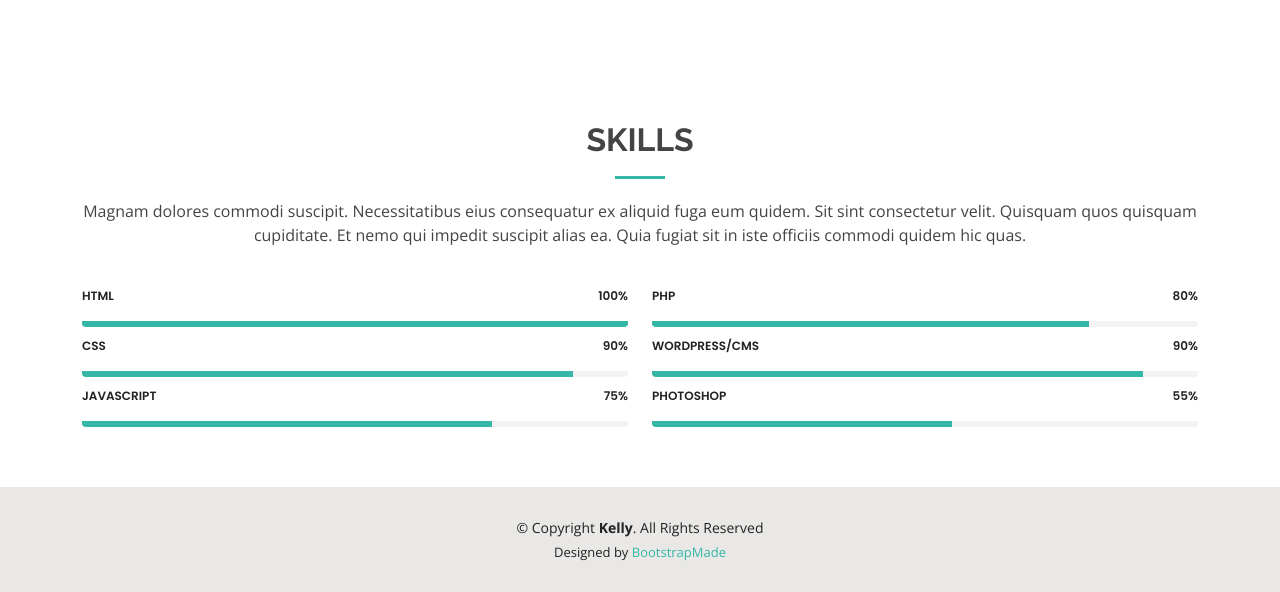
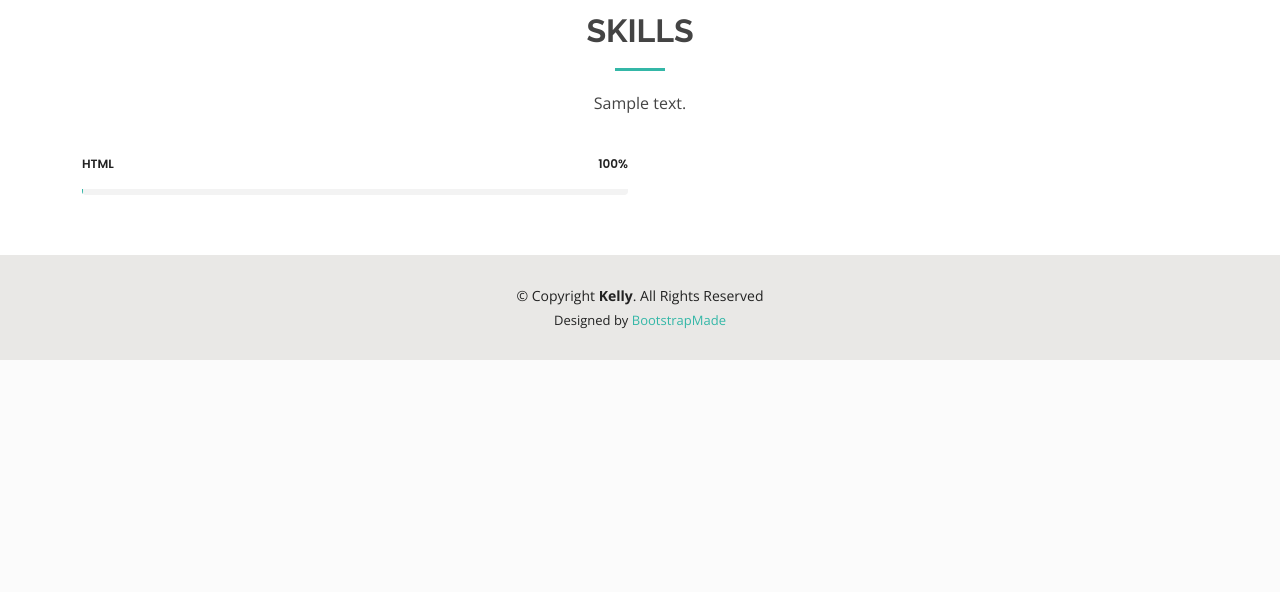
Before and after one commit to JorgeVidalCano/Portfolio, a Django app: page /about/ in a window 1280 px wide. Shown: the part 617-1209 px from the top of the page. After the commit the page ends 977 px from the top, so only its background shows below. Run offline with Django 3.2, Linux system fonts and the light colour scheme; tables that the repository leaves empty hold one stand-in row (values such as "Sample post"); some libraries are stand-ins or nearby versions.

Commit message:
[add] the about me

```diff
--- a/portfolio/mainApp/models.py
+++ b/portfolio/mainApp/models.py
@@ -15,12 +15,12 @@
         return self.mainName
 
 class AboutData(models.Model):
-    firstParagraph = models.CharField(max_length=300)
+    firstParagraph = models.TextField(max_length=300)
     title = models.CharField(max_length=50)
     birthday = models.DateField()
-    country = models.CharField(max_length=8)
+    city = models.CharField(max_length=8)
     education = models.CharField(max_length=20)
     email = models.CharField(max_length=35)
-    extraInfobotoom = models.CharField(max_length=300)
+    extraInfobottom = models.TextField(max_length=300)
 
-    skillText = models.CharField(max_length=300)
+    skillText = models.TextField(max_length=300)
--- a/portfolio/mainApp/templates/mainApp/about.html
+++ b/portfolio/mainApp/templates/mainApp/about.html
@@ -10,38 +10,30 @@
           <h2>About</h2>
           <p>{{ aboutData.firstParagraph }}</p>
         </div>
-
         <div class="row">
           <div class="col-lg-4">
             <img src="assets/img/about.jpg" class="img-fluid" alt="">
           </div>
           <div class="col-lg-8 pt-4 pt-lg-0 content">
-            <h3>Illustrator &amp; UI/UX Designer</h3>
+            <h3>{{ aboutData.title }}</h3>
             <p class="font-italic">
-              Lorem ipsum dolor sit amet, consectetur adipiscing elit, sed do eiusmod tempor incididunt ut labore et dolore
-              magna aliqua.
             </p>
             <div class="row">
               <div class="col-lg-6">
                 <ul>
-                  <li><i class="icofont-rounded-right"></i> <strong>Birthday:</strong> 1 May 1995</li>
-                  <li><i class="icofont-rounded-right"></i> <strong>Website:</strong> www.example.com</li>
-                  <li><i class="icofont-rounded-right"></i> <strong>Phone:</strong> +123 456 7890</li>
-                  <li><i class="icofont-rounded-right"></i> <strong>City:</strong> City : New York, USA</li>
+                  <li><i class="icofont-rounded-right"></i> <strong>Birthday:</strong> {{aboutData.birthday}} </li>
+                  <li><i class="icofont-rounded-right"></i> <strong>City:</strong> {{aboutData.city}}</li>
                 </ul>
               </div>
               <div class="col-lg-6">
                 <ul>
-                  <li><i class="icofont-rounded-right"></i> <strong>Age:</strong> 30</li>
-                  <li><i class="icofont-rounded-right"></i> <strong>Degree:</strong> Master</li>
-                  <li><i class="icofont-rounded-right"></i> <strong>PhEmailone:</strong> email@example.com</li>
-                  <li><i class="icofont-rounded-right"></i> <strong>Freelance:</strong> Available</li>
+                  <li><i class="icofont-rounded-right"></i> <strong>Degree:</strong> {{aboutData.education}}</li>
+                  <li><i class="icofont-rounded-right"></i> <strong>Email:</strong> {{aboutData.email}}</li>
                 </ul>
               </div>
             </div>
             <p>
-              Officiis eligendi itaque labore et dolorum mollitia officiis optio vero. Quisquam sunt adipisci omnis et ut. Nulla accusantium dolor incidunt officia tempore. Et eius omnis.
-              Cupiditate ut dicta maxime officiis quidem quia. Sed et consectetur qui quia repellendus itaque neque. Aliquid amet quidem ut quaerat cupiditate. Ab et eum qui repellendus omnis culpa magni laudantium dolores.
+              {{aboutData.extraInfobottom}}
             </p>
           </div>
         </div>
@@ -52,64 +44,19 @@
     <!-- ======= Skills Section ======= -->
     <section id="skills" class="skills">
       <div class="container" data-aos="fade-up">
-
         <div class="section-title">
           <h2>Skills</h2>
-          <p>Magnam dolores commodi suscipit. Necessitatibus eius consequatur ex aliquid fuga eum quidem. Sit sint consectetur velit. Quisquam quos quisquam cupiditate. Et nemo qui impedit suscipit alias ea. Quia fugiat sit in iste officiis commodi quidem hic quas.</p>
+          <p>{{aboutData.skillText}}</p>
         </div>
-
         <div class="row skills-content">
-
           <div class="col-lg-6">
-
             <div class="progress">
               <span class="skill">HTML <i class="val">100%</i></span>
               <div class="progress-bar-wrap">
                 <div class="progress-bar" role="progressbar" aria-valuenow="100" aria-valuemin="0" aria-valuemax="100"></div>
               </div>
             </div>
-
-            <div class="progress">
-              <span class="skill">CSS <i class="val">90%</i></span>
-              <div class="progress-bar-wrap">
-                <div class="progress-bar" role="progressbar" aria-valuenow="90" aria-valuemin="0" aria-valuemax="100"></div>
-              </div>
-            </div>
-
-            <div class="progress">
-              <span class="skill">JavaScript <i class="val">75%</i></span>
-              <div class="progress-bar-wrap">
-                <div class="progress-bar" role="progressbar" aria-valuenow="75" aria-valuemin="0" aria-valuemax="100"></div>
-              </div>
-            </div>
-
           </div>
-
-          <div class="col-lg-6">
-
-            <div class="progress">
-              <span class="skill">PHP <i class="val">80%</i></span>
-              <div class="progress-bar-wrap">
-                <div class="progress-bar" role="progressbar" aria-valuenow="80" aria-valuemin="0" aria-valuemax="100"></div>
-              </div>
-            </div>
-
-            <div class="progress">
-              <span class="skill">WordPress/CMS <i class="val">90%</i></span>
-              <div class="progress-bar-wrap">
-                <div class="progress-bar" role="progressbar" aria-valuenow="90" aria-valuemin="0" aria-valuemax="100"></div>
-              </div>
-            </div>
-
-            <div class="progress">
-              <span class="skill">Photoshop <i class="val">55%</i></span>
-              <div class="progress-bar-wrap">
-                <div class="progress-bar" role="progressbar" aria-valuenow="55" aria-valuemin="0" aria-valuemax="100"></div>
-              </div>
-            </div>
-
-          </div>
-
         </div>
 
       </div>
```
Also changed, not shown: portfolio/mainApp/migrations/0003_auto_20210125_1856.py (added).
